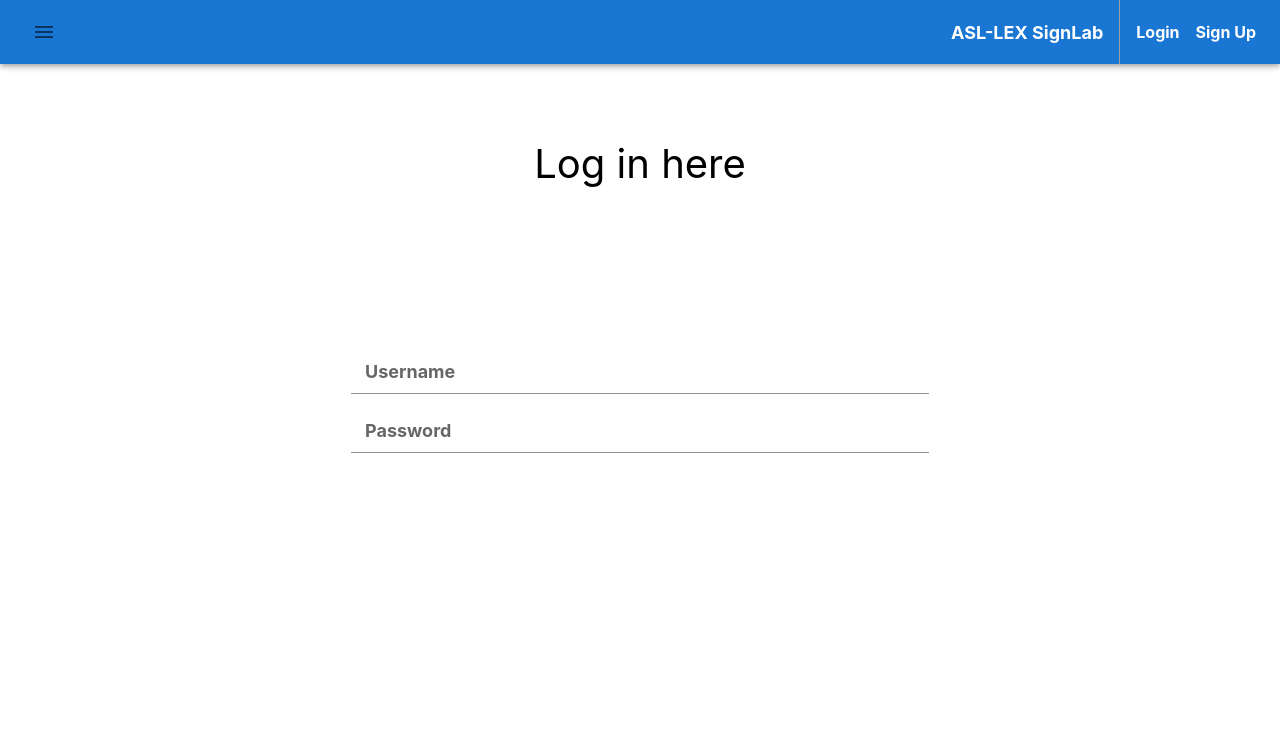
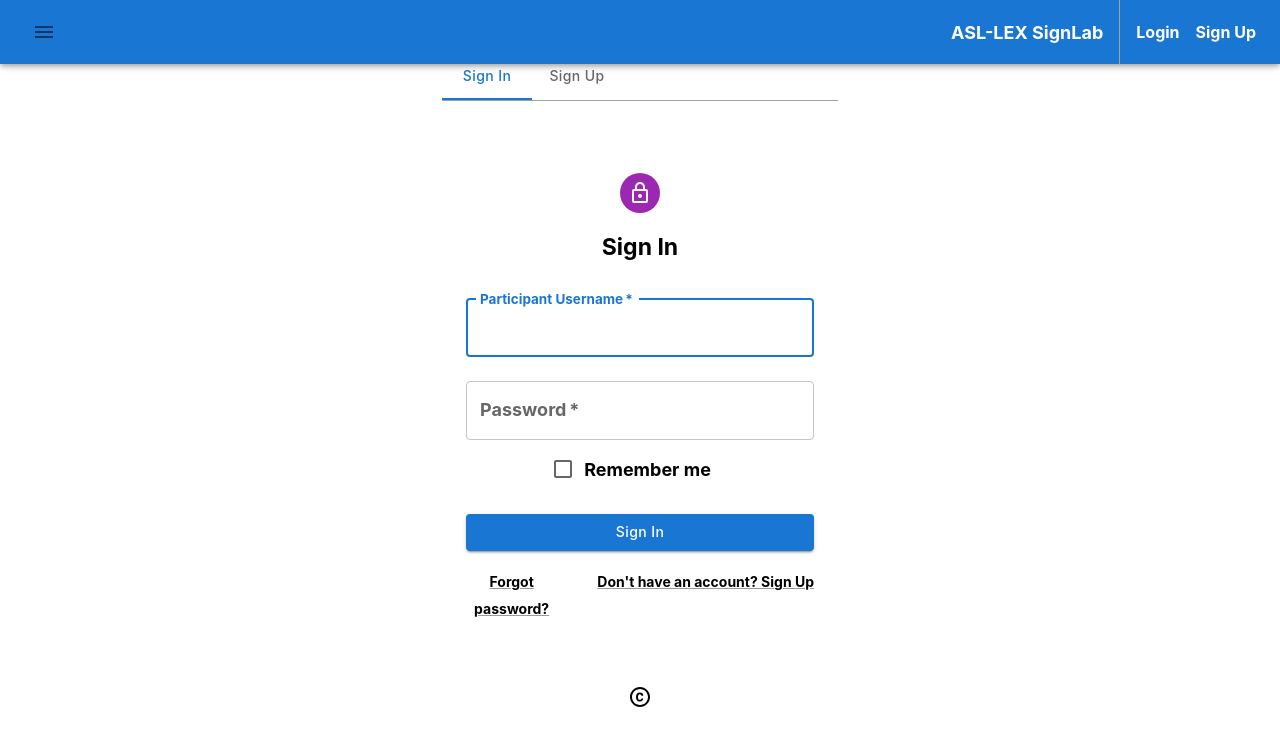
Before and after one commit to hicsail/signlab-react, a React (Vite) app: page /loginpage in a window 1280 px wide. Shown: the top 746 px of the page. Built offline with nearby package versions, Linux system fonts and the light colour scheme.

Commit message:
styling and sign in page

```diff
--- a/src/components/ControlComponent.tsx
+++ b/src/components/ControlComponent.tsx
@@ -37,14 +37,14 @@ const ControlComponent: React.FC<Table> = ({ tableRows }: Table) => {
     {
       field: 'description',
       headerName: 'Description',
-      width: 450,
+      width: 575,
       editable: true
     },
     {
       field: 'delete',
       type: 'actions',
       headerName: 'Delete',
-      width: 90,
+      width: 120,
       cellClassName: 'delete',
       getActions: ({ id }) => {
         return [<GridActionsCellItem icon={<DeleteIcon />} label="Delete" onClick={handleDeleteClick(id)} />];
--- a/src/components/NavigationBar.tsx
+++ b/src/components/NavigationBar.tsx
@@ -21,7 +21,7 @@ function NavBar() {
         <Link sx={{ fontSize: '16px', paddingLeft: '1rem', color: 'white' }} underline="none" href={`/loginpage`}>
           Login
         </Link>
-        <Link sx={{ fontSize: '16px', paddingLeft: '1rem', color: 'white' }} underline="none" href={`/signuppage`}>
+        <Link sx={{ fontSize: '16px', paddingLeft: '1rem', color: 'white' }} underline="none" href={`/loginpage`}>
           Sign Up
         </Link>
       </Toolbar>
--- a/src/components/TagTrainingComponent.tsx
+++ b/src/components/TagTrainingComponent.tsx
@@ -0,0 +1,106 @@
+import { Box, Accordion, AccordionSummary, Typography, AccordionDetails, Container } from '@mui/material';
+import { DatasetControlComponent } from './DatasetControlComponent';
+import ExpandMoreIcon from '@mui/icons-material/ExpandMore';
+import { GridColDef } from '@mui/x-data-grid';
+
+interface Control {
+  name: string;
+  description: string;
+}
+
+const rows = [
+  {
+    id: 1,
+    view: '12',
+    entry: '41',
+    responder: '0',
+    partOf: true,
+    available: true
+  },
+  {
+    id: 2,
+    view: '5',
+    entry: '9',
+    responder: '0',
+    partOf: true,
+    available: true
+  },
+  {
+    id: 3,
+    view: '11',
+    entry: '9',
+    responder: '2',
+    partOf: true,
+    available: true
+  },
+  {
+    id: 4,
+    view: '0',
+    entry: '10',
+    responder: '5',
+    partOf: true,
+    available: true
+  }
+];
+
+const columns: GridColDef[] = [
+  { field: 'id', headerName: 'ID', flex: 0.2 },
+  {
+    field: 'view',
+    headerName: 'View',
+    flex: 0.3,
+    editable: true
+  },
+  {
+    field: 'entry',
+    headerName: 'Entry ID',
+    flex: 0.3,
+    editable: true
+  },
+  {
+    field: 'responder',
+    headerName: 'Responder ID',
+    flex: 0.5,
+    editable: true
+  },
+  {
+    field: 'partOf',
+    headerName: 'Is Part of Training Set',
+    flex: 0.75,
+    editable: true
+  },
+  {
+    field: 'available',
+    headerName: 'Available for Tagging',
+    flex: 0.75,
+    editable: true
+  }
+];
+
+const TagTrainingComponent = () => {
+  const controls = [
+    { name: 'First', description: 'The description of the object' },
+    { name: 'Second', description: 'Description of the second object' }
+  ];
+  return (
+    <Box sx={{ width: '100%' }}>
+      {controls.map((item: Control) => (
+        <Accordion key={item.name} disableGutters>
+          <AccordionSummary expandIcon={<ExpandMoreIcon />} aria-controls="panel1a-content" id="panel1a-header">
+            <Typography sx={{ fontWeight: 'normal', position: 'absolute', top: '14px', left: '3%' }}>{item.name}</Typography>
+            <Typography sx={{ fontWeight: 'normal', position: 'absolute', top: '14px', left: '20%' }}>{item.description}</Typography>
+          </AccordionSummary>
+          <AccordionDetails>
+            <Container sx={{ width: '100%', display: 'flex', flexDirection: 'column', justifyContext: 'space-between' }}>
+              <Box sx={{ position: '-webkit-sticky' }}>
+                <DatasetControlComponent tableRows={rows} columns={columns} />
+              </Box>
+            </Container>
+          </AccordionDetails>
+        </Accordion>
+      ))}
+    </Box>
+  );
+};
+
+export { TagTrainingComponent };
--- a/src/components/TagsDisplay.tsx
+++ b/src/components/TagsDisplay.tsx
@@ -87,7 +87,7 @@ const TagsDisplay: React.FC = () => {
 
   return (
     <Grid container spacing={3}>
-      <Grid item xs={3} sx={{ margin: '0px 40px 0px -40px' }}>
+      <Grid item xs={3} sx={{ margin: '0px 40px 10px -40px' }}>
         <Container sx={{ display: 'flex', maxWidth: '100%', flexDirection: 'column', marginRight: '50px' }}>
           <Typography variant="h5">Tag Fields</Typography>
           {tagFieldOptions.map((button: any) => (
@@ -103,10 +103,10 @@ const TagsDisplay: React.FC = () => {
             </Button>
           ))}
         </Container>
-        <TagFormPreviewDialog data={data} clicked={open} toggleModal={toggleModal} />
-        <Button variant="outlined" sx={{ marginTop: '50px', left: '-40px' }} onClick={openTagFormPreview} disabled={valid.includes(false)}>
+        <Button variant="outlined" sx={{ position: 'absolute', margin: '5px 0px 20px -90px' }} onClick={openTagFormPreview} disabled={valid.includes(false)}>
           Preview
         </Button>
+        <TagFormPreviewDialog data={data} clicked={open} toggleModal={toggleModal} />
       </Grid>
       <Grid item xs={9}>
         <Box sx={{ height: 400, bgcolor: '#f8f6e0', textAlign: 'center' }}>
--- a/src/pages/LoginPage.tsx
+++ b/src/pages/LoginPage.tsx
@@ -1,20 +1,148 @@
-import { FormControl, Input, InputLabel, Typography } from '@mui/material';
+import { Copyright } from '@mui/icons-material';
+import LockOutlinedIcon from '@mui/icons-material/LockOutlined';
+import { Avatar, Box, Button, Checkbox, Container, FormControlLabel, Grid, Link, Tab, Tabs, TextField, Typography } from '@mui/material';
+import { useState } from 'react';
+
+interface TabPanelProps {
+  children?: React.ReactNode;
+  index: number;
+  value: number;
+}
+
+function CustomTabPanel(props: TabPanelProps) {
+  const { children, value, index, ...other } = props;
+
+  return (
+    <div role="tabpanel" hidden={value !== index} id={`simple-tabpanel-${index}`} aria-labelledby={`simple-tab-${index}`} {...other}>
+      {children}
+    </div>
+  );
+}
+
+function a11yProps(index: number) {
+  return {
+    id: `simple-tab-${index}`,
+    'aria-controls': `simple-tabpanel-${index}`
+  };
+}
 
 const LoginPage = () => {
+  const [value, setValue] = useState(0);
+
+  const handleChange = (event: React.SyntheticEvent, newValue: number) => {
+    setValue(newValue);
+  };
+
+  const handleSubmit = (event: React.FormEvent<HTMLFormElement>) => {
+    event.preventDefault();
+    const data = new FormData(event.currentTarget);
+    console.log({
+      email: data.get('username'),
+      password: data.get('password')
+    });
+  };
+
   return (
-    <div style={{ margin: 10 }}>
-      <Typography variant="h3" sx={{ position: 'absolute', top: '15%', width: '90%', left: '5%' }}>
-        Log in here
-      </Typography>
-      <FormControl fullWidth color="success">
-        <InputLabel htmlFor="username">Username</InputLabel>
-        <Input id="username" />
-      </FormControl>
-      <FormControl fullWidth margin="dense">
-        <InputLabel htmlFor="password">Password</InputLabel>
-        <Input id="password" />
-      </FormControl>
-    </div>
+    <Container component="main" maxWidth="xs">
+      <Box sx={{ borderBottom: 1, borderColor: 'divider' }}>
+        <Tabs value={value} onChange={handleChange} aria-label="basic tabs example">
+          <Tab label="Sign In" {...a11yProps(0)} />
+          <Tab label="Sign Up" {...a11yProps(1)} />
+        </Tabs>
+      </Box>
+      <CustomTabPanel value={value} index={0}>
+        <Container>
+          <Box
+            sx={{
+              marginTop: 8,
+              display: 'flex',
+              flexDirection: 'column',
+              alignItems: 'center'
+            }}
+          >
+            <Avatar sx={{ m: 1, bgcolor: 'secondary.main' }}>
+              <LockOutlinedIcon />
+            </Avatar>
+            <Typography component="h1" variant="h5">
+              Sign In
+            </Typography>
+            <Box component="form" onSubmit={handleSubmit} noValidate sx={{ mt: 1 }}>
+              <TextField margin="normal" required fullWidth id="username" label="Participant Username" name="username" autoComplete="username" autoFocus />
+              <TextField margin="normal" required fullWidth name="password" label="Password" type="password" id="password" autoComplete="current-password" />
+              <FormControlLabel control={<Checkbox value="remember" color="primary" />} label="Remember me" />
+              <Button type="submit" fullWidth variant="contained" sx={{ mt: 3, mb: 2 }}>
+                Sign In
+              </Button>
+              <Grid container spacing={5}>
+                <Grid item xs>
+                  <Link href="#" sx={{ fontSize: '14px' }}>
+                    Forgot password?
+                  </Link>
+                </Grid>
+                <Grid item>
+                  <Link href="#" sx={{ fontSize: '14px' }}>
+                    Don't have an account? Sign Up
+                  </Link>
+                </Grid>
+              </Grid>
+            </Box>
+          </Box>
+          <Copyright sx={{ mt: 8, mb: 4 }} />
+        </Container>
+      </CustomTabPanel>
+      <CustomTabPanel value={value} index={1}>
+        <Container>
+          <Box
+            sx={{
+              marginTop: 8,
+              display: 'flex',
+              flexDirection: 'column',
+              alignItems: 'center'
+            }}
+          >
+            <Avatar sx={{ m: 1, bgcolor: 'secondary.main' }}>
+              <LockOutlinedIcon />
+            </Avatar>
+            <Typography component="h1" variant="h5">
+              Sign Up
+            </Typography>
+            <Box component="form" noValidate onSubmit={handleSubmit} sx={{ mt: 3 }}>
+              <Grid container spacing={2}>
+                <Grid item xs={12} sm={6}>
+                  <TextField autoComplete="given-name" name="firstName" required fullWidth id="firstName" label="First Name" autoFocus />
+                </Grid>
+                <Grid item xs={12} sm={6}>
+                  <TextField required fullWidth id="lastName" label="Last Name" name="lastName" autoComplete="family-name" />
+                </Grid>
+                <Grid item xs={12}>
+                  <TextField required fullWidth id="email" label="Email Address" name="email" autoComplete="email" />
+                </Grid>
+                <Grid item xs={12}>
+                  <TextField required fullWidth name="password" label="Password" type="password" id="password" autoComplete="new-password" />
+                </Grid>
+                <Grid item xs={12}>
+                  <FormControlLabel
+                    control={<Checkbox value="allowExtraEmails" color="primary" />}
+                    label="I want to receive inspiration, marketing promotions and updates via email."
+                  />
+                </Grid>
+              </Grid>
+              <Button type="submit" fullWidth variant="contained" sx={{ mt: 3, mb: 2 }}>
+                Sign Up
+              </Button>
+              <Grid container justifyContent="flex-end">
+                <Grid item>
+                  <Link href="#" variant="body2">
+                    Already have an account? Sign in
+                  </Link>
+                </Grid>
+              </Grid>
+            </Box>
+          </Box>
+          <Copyright sx={{ mt: 5 }} />
+        </Container>
+      </CustomTabPanel>
+    </Container>
   );
 };
 
--- a/src/pages/projects/ProjectUserPermissions.tsx
+++ b/src/pages/projects/ProjectUserPermissions.tsx
@@ -63,23 +63,23 @@ const ProjectUserPermissions: React.FC = () => {
   };
 
   const columns: GridColDef[] = [
-    { field: 'id', headerName: 'ID', width: 55 },
+    { field: 'id', headerName: 'ID', flex: 0.5 },
     {
       field: 'name',
       headerName: 'Name',
-      width: 190,
+      flex: 1.25,
       editable: true
     },
     {
       field: 'username',
       headerName: 'Username',
-      width: 190,
+      flex: 1.75,
       editable: true
     },
     {
       field: 'email',
       headerName: 'Email',
-      width: 280,
+      flex: 1.75,
       editable: true
     },
     {
@@ -89,15 +89,17 @@ const ProjectUserPermissions: React.FC = () => {
       renderCell: (params) => <Switch defaultChecked value={params.value} />,
       renderEditCell: (params) => <SwitchEditInputCell {...params} />,
       editable: true,
-      width: 90
+      flex: 1
     }
   ];
 
   return (
-    <Box sx={{ height: 800, width: '100%' }}>
+    <Box sx={{ height: 800, width: '100%', position: 'absolute', top: '75px', left: '1%', right: '1%' }}>
       <h3 style={{ top: '10%', paddingBottom: '10px' }}>User Permissions</h3>
       <DataGrid
         sx={{
+          width: '100%',
+          position: 'absolute',
           '& .MuiDataGrid-cell': {
             paddingTop: '6px !important',
             paddingBottom: '8px !important'
--- a/src/pages/studies/DownloadTags.tsx
+++ b/src/pages/studies/DownloadTags.tsx
@@ -2,9 +2,9 @@ import { Button, Container } from '@mui/material';
 
 const DownloadTags: React.FC = () => {
   return (
-    <Container sx={{ position: 'absolute', top: '10%', left: '3%', width: '94%', display: 'flex', flexDirection: 'column', justifyContext: 'space-between' }}>
+    <Container sx={{ position: 'center', display: 'flex', flexDirection: 'column', justifyContext: 'space-between' }}>
       <h3 style={{ marginLeft: 'auto', marginRight: 'auto', top: '10%', paddingBottom: '10px' }}>Download Tags</h3>
-      <Button variant="outlined" sx={{ marginLeft: 'auto', marginRight: 'auto', width: '24%' }}>
+      <Button variant="outlined" sx={{ marginLeft: 'auto', marginRight: 'auto', width: 200 }}>
         Download Tag CSV
       </Button>
     </Container>
```
Also changed, not shown: src/components/DatasetControlComponent.tsx (+7 -32 lines), src/pages/datasets/DatasetControls.tsx (+30 -1 lines), src/pages/studies/NewStudy.tsx (+5 -8 lines), src/pages/studies/StudyControl.tsx (+7 -5 lines), src/pages/studies/UserPermissions.tsx (+8 -8 lines).
